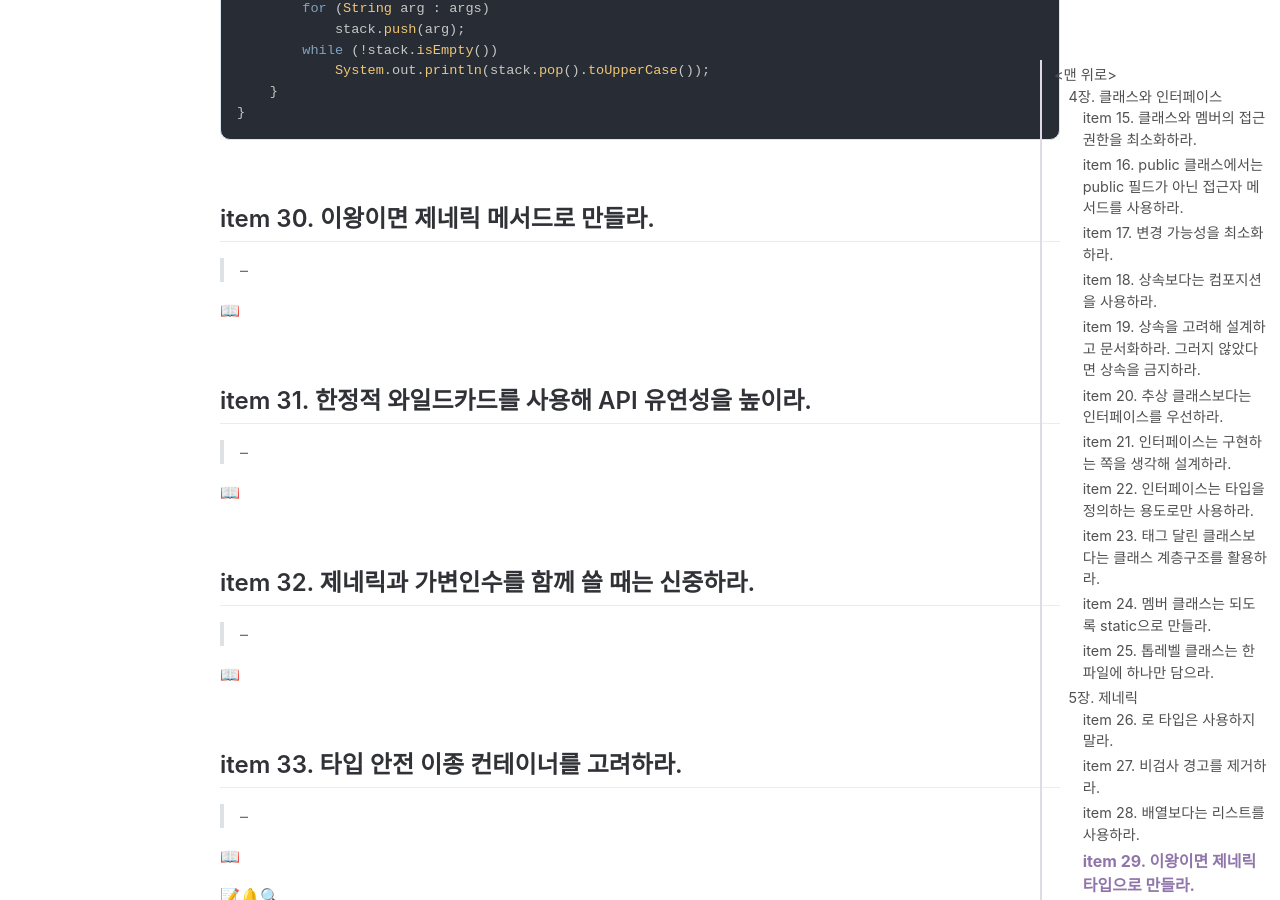
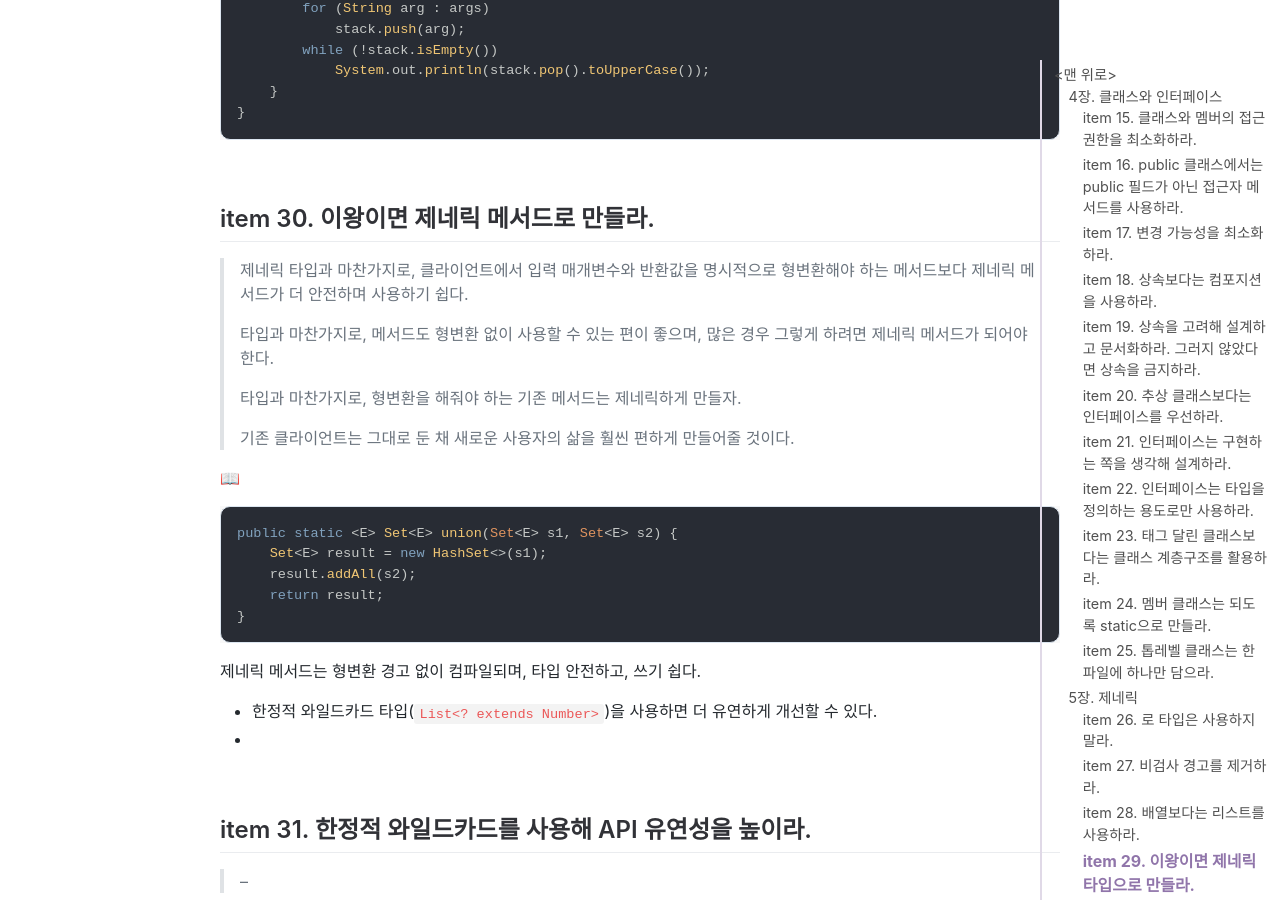
Before and after one commit to jihunparkme/jihunparkme.github.io, a Jekyll site: the page built from _posts/2023-04-22-Effective-Java-Class-Interface-Generics.md, in a window 1280 px wide and 900 px high, scrolled down 20180 px. Built offline with Jekyll 4.4.1, drawn with Linux system fonts in a browser that asks for light colours; nearby versions of some CDN libraries; comment, search, counter and statistics services are not loaded; some of the changed text lies outside the part shown.

Commit message:
[EJ] item 30. 이왕이면 제네릭 메서드로 만들라.

````diff
--- a/_posts/2023-04-22-Effective-Java-Class-Interface-Generics.md
+++ b/_posts/2023-04-22-Effective-Java-Class-Interface-Generics.md
@@ -885,9 +885,26 @@ public class Stack<E> {
 
 ## item 30. 이왕이면 제네릭 메서드로 만들라.
 
-> --
+> 제네릭 타입과 마찬가지로, 클라이언트에서 입력 매개변수와 반환값을 명시적으로 형변환해야 하는 메서드보다 제네릭 메서드가 더 안전하며 사용하기 쉽다.
+>
+> 타입과 마찬가지로, 메서드도 형변환 없이 사용할 수 있는 편이 좋으며, 많은 경우 그렇게 하려면 제네릭 메서드가 되어야 한다.
+>
+> 타입과 마찬가지로, 형변환을 해줘야 하는 기존 메서드는 제네릭하게 만들자.
+>
+> 기존 클라이언트는 그대로 둔 채 새로운 사용자의 삶을 훨씬 편하게 만들어줄 것이다.
 
 📖
+
+```java
+public static <E> Set<E> union(Set<E> s1, Set<E> s2) {
+    Set<E> result = new HashSet<>(s1);
+    result.addAll(s2);
+    return result;
+}
+```
+제네릭 메서드는 형변환 경고 없이 컴파일되며, 타입 안전하고, 쓰기 쉽다.
+- 한정적 와일드카드 타입(`List<? extends Number>`)을 사용하면 더 유연하게 개선할 수 있다.
+-
 
 <br>
 
````
